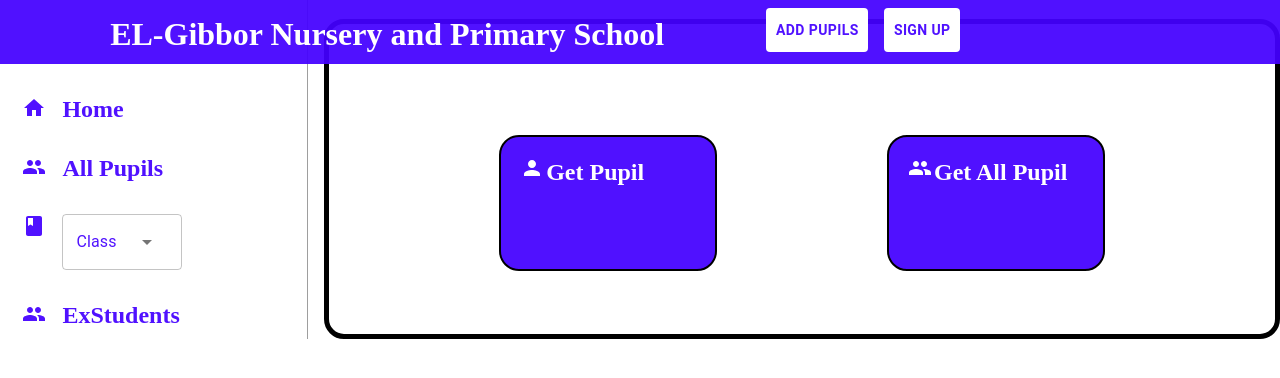
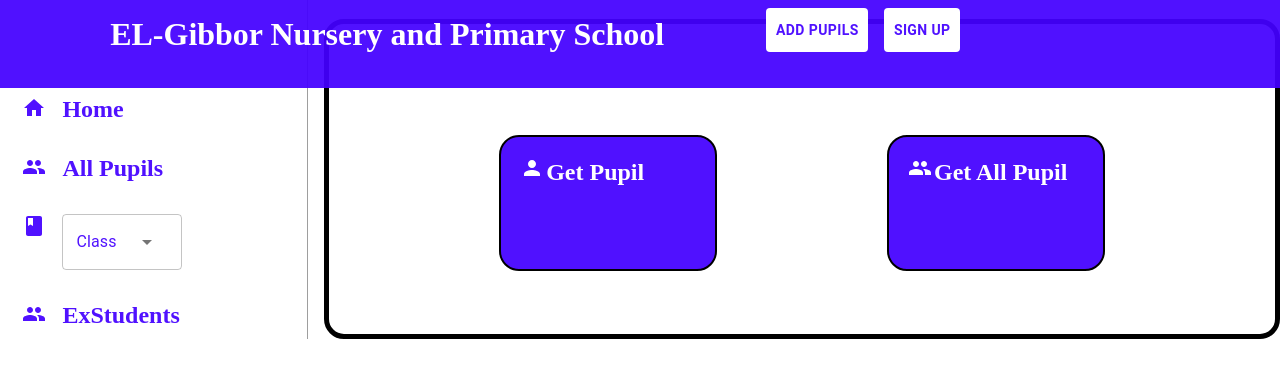
Before and after one commit to SamoraCletus/elgibbor-frontend, a React (Create React App) app: page /layout/students in a window 1280 px wide. Shown: the top 378 px of the page. Built offline with nearby package versions, Linux system fonts and the light colour scheme.

Commit message:
adjust css

```diff
--- a/src/components/navigation/Header.css
+++ b/src/components/navigation/Header.css
@@ -1,6 +1,6 @@
 .main {
     width: 100%;
-    height: 10vh;
+    height: 13vh;
 
 }
 
--- a/src/layout/Layout.js
+++ b/src/layout/Layout.js
@@ -6,7 +6,6 @@ import { Routes, Route } from "react-router-dom";
 import Home from "../pages/Home";
 import Signup from "../pages/Signup";
 import Newpupil from "../pages/Newpupil";
-
 import Students from "../pages/Students";
 import ExStudents from "../pages/ExStudents";
 import AllExPupils from "../pages/AllExPupils";
--- a/src/pages/Classes.js
+++ b/src/pages/Classes.js
@@ -62,16 +62,7 @@ const Classes = () => {
   const handleClose = () => setOpen(false);
 
   const { studentClass } = useContext(ClassContext);
-  // const [promoteStudent] = useMutation(PROMOTE_STUDENTS, {
-  //   variables: {
-  //     oldClass: studentClass,
-  //     newClass: newClass
-  //    }
-  // });
-  //  const onPromote = () => {
-  //    setPromoteToggle(!promoteToggle);
 
-  // };
    const onEdit = () => {
      setEditToggle(!editToggle);
 
@@ -110,14 +101,17 @@ const Classes = () => {
 
   return (
     <div style={{ marginTop: 80 }}>
+      <div style={{ display: 'flex', justifyContent: 'space-between', padding: 10}}>
+
       <h2 style={{ textAlign: "center" }}> {studentClass} Debtors List </h2>
       <Button
         variant="contained"
         style={{ backgroundColor: "#FF1450" }}
         onClick={handleOpen}
       >
-        Promote pupils to new class
+        Promote pupils to a new class
       </Button>
+      </div>
       <Box sx={{ flexGrow: 1, mt: 7 }}>
         <Grid container spacing={2}>
           <Grid item xs={12}>
--- a/src/pages/Home.js
+++ b/src/pages/Home.js
@@ -7,12 +7,7 @@ import { GET_STUDENTS } from "../graphql";
 
 const Home = () => {
   const { loading, error, data } = useQuery(GET_STUDENTS);
-  // const {studentData, setStudentData} = useState([])
-  // const { balance, setBalance } = useState('');
 
-  // useEffect(() => {
-  //   setStudentData(data)
-  //  });
   if (loading) return "Loading...";
 
     let balances = data?.getStudents.map((student) => student.balance);
--- a/src/pages/PrintDebtorsList.js
+++ b/src/pages/PrintDebtorsList.js
@@ -56,7 +56,7 @@ const PrintDebtorsList = () => {
       <Link to="/" style={{ fontSize: 20, marginLeft: 13 }}>
         Go back
       </Link>
-      <div id="printArea" style={{ paddingTop: 5, margin: 10, fontSize: 8 }}>
+      <div id="printArea" style={{ paddingTop: 10, margin: 10, fontSize: 8 }}>
         <h3> {studentClass} Debtors List</h3>
         <table style={{ border: "1px solid", marginTop: 20 }}>
           <thead>
```
